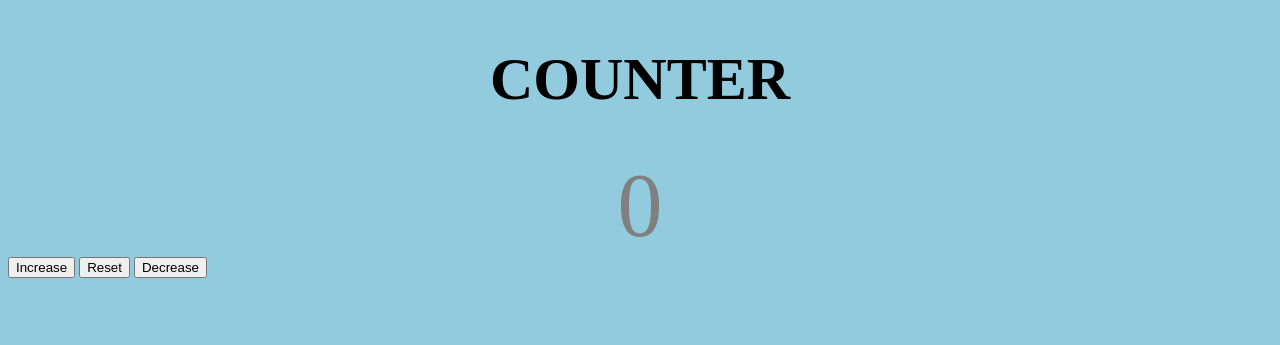
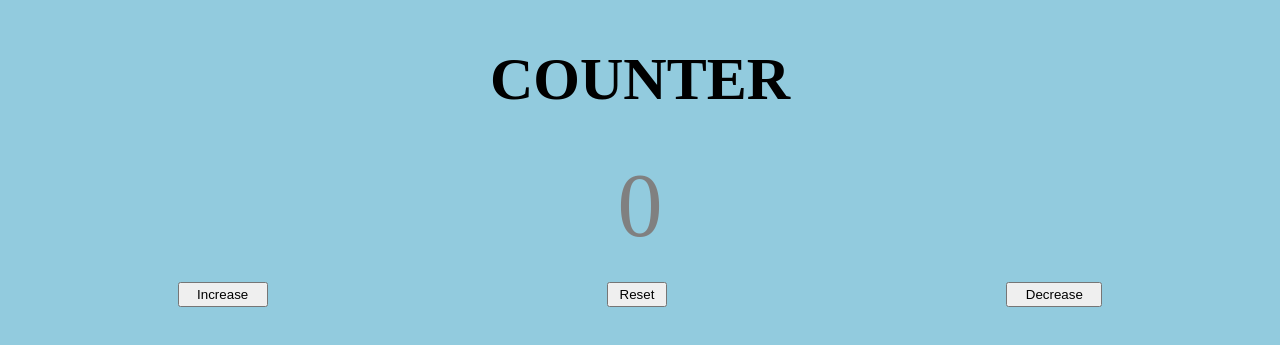
Before and after one commit to MuhammadAmsal/counter, a plain HTML site: page index.html in a window 1280 px wide. Shown: the part 125-470 px from the top of the page. Drawn offline with Linux system fonts and the light colour scheme.

Commit message:
update style.css

```diff
--- a/style.css
+++ b/style.css
@@ -1,16 +1,38 @@
-#hov:hover{
+ #hov:hover {
   color: white;
   background-color: black;
   transition-duration: 1.5s;
 }
-span{
+span {
   font-size: 90px;
   padding: 10px;
   color: grey;
 }
-h1{
+h1 {
   font-size: 60px;
 }
- body{
+body {
   background-color: rgb(146, 203, 222);
 }
+
+.unique {
+  display: flex;
+  justify-content: center;
+  justify-content: space-around;
+}
+
+.increase {
+  width: 90px;
+  height: 25px;
+  margin-top: 25px;
+}
+.decrease {
+  width: 96px;
+  height: 25px;
+  margin-top: 25px;
+}
+.reset {
+  width: 60px;
+  height: 25px;
+  margin-top: 25px;
+}
```
Lines whose indentation alone changed are shown as unchanged.
